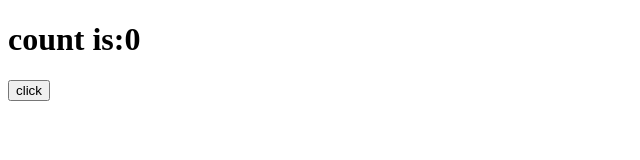
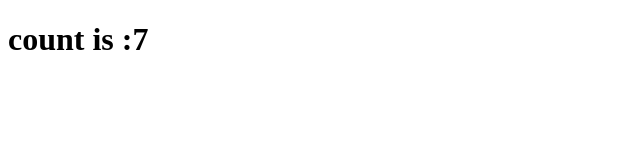
Before and after one commit to shifa-yasmin/fetch, a React (Vite) app: page / in a window 1280 px wide. Shown: the top 160 px of the page, without its empty margins (0-640 px from the left). Built offline with nearby package versions, Linux system fonts and the light colour scheme.

Commit message:
setIntervelcounter

```diff
--- a/src/App.jsx
+++ b/src/App.jsx
@@ -52,14 +52,35 @@
 
 
 
-import React, { useState } from 'react'
+// import React, { useState } from 'react'
+
+// const App = () => {
+//   const [count,setcount]=useState(0)
+//   return (
+//     <div>
+//      <h1>count is:{count}</h1>
+//      <button onClick={()=>setcount(count+1)}>click</button>
+//     </div>
+//   )
+// }
+
+// export default App
+
+
+
+import { useEffect, useState } from 'react'
 
 const App = () => {
-  const [count,setcount]=useState(0)
+  const [count,setCount]=useState(0)
+  useEffect(()=>{
+       setInterval(()=>{
+            setCount(count+1)
+            clearInterval(count===5)
+       },1000)
+  },[count])
   return (
     <div>
-     <h1>count is:{count}</h1>
-     <button onClick={()=>setcount(count+1)}>click</button>
+     <h1>count is :{count}</h1>
     </div>
   )
 }
```
